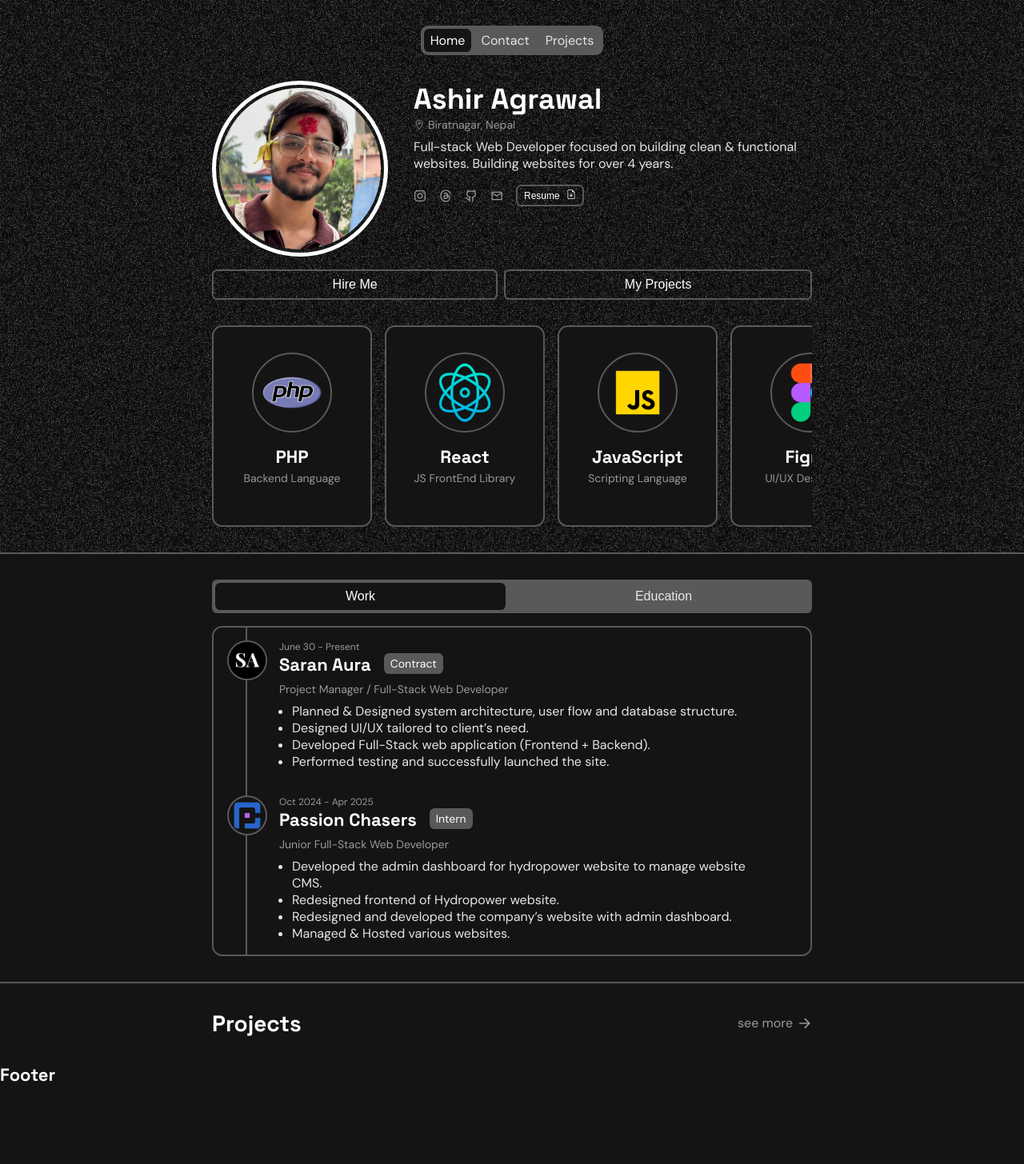
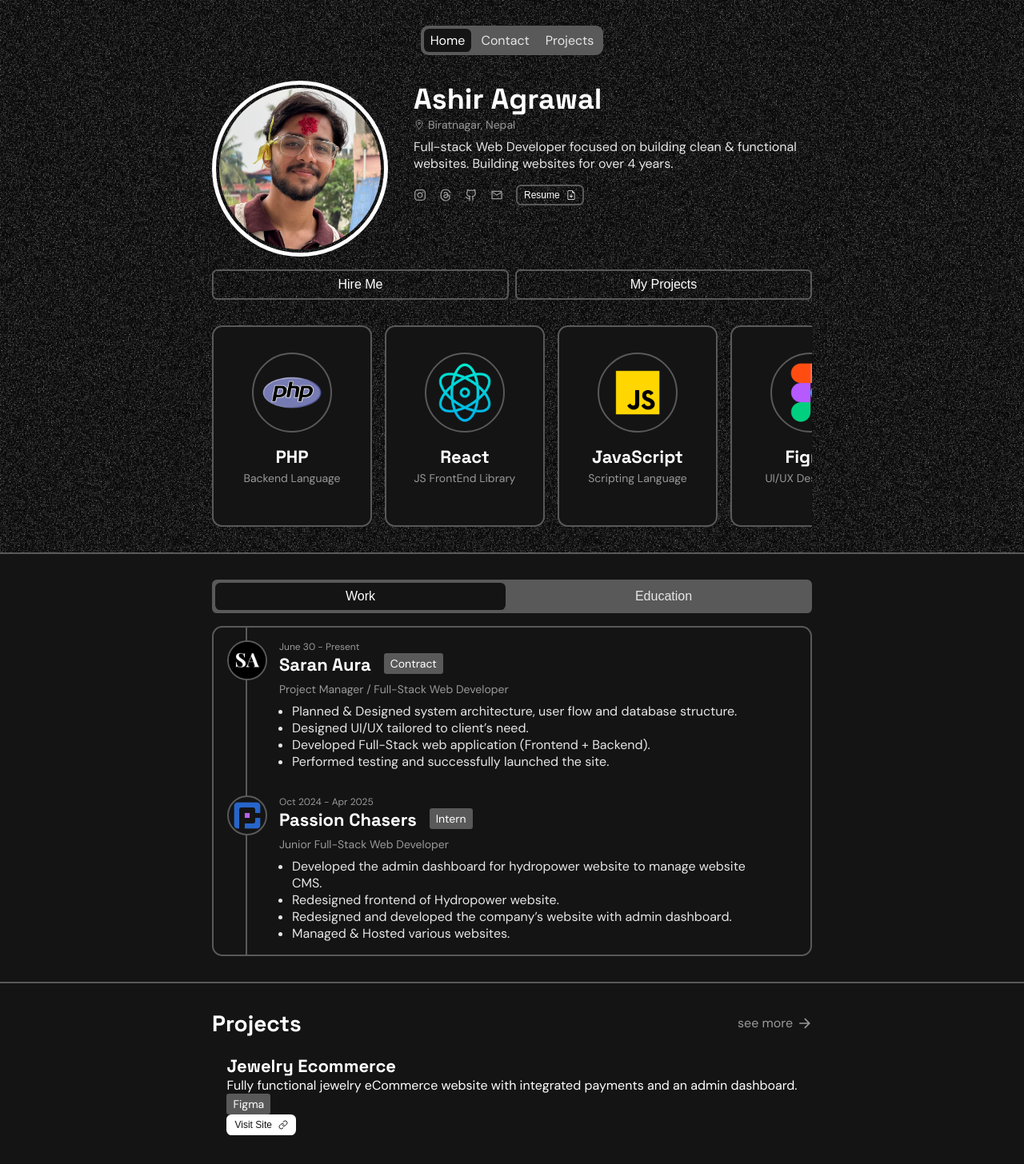
Before and after one commit to AshirAg/ashirs-portfolio, a React (Vite) app in the folder frontend/: page / in a window 1280 px wide. Shown: the top 1456 px of the page at 80% size. Before the commit the page ends 1390 px from the top, so only its background shows below. Built offline with nearby package versions, Linux system fonts and the light colour scheme.

Commit message:
Updated Files - Aug 05, TUE

```diff
--- a/frontend/src/components/micro-components/button/Button.module.css
+++ b/frontend/src/components/micro-components/button/Button.module.css
@@ -1,20 +1,19 @@
-.button_primary{
+button{
     display: flex;
     align-items: center;
     justify-content: center;
+    gap: var(--spacing-md);
+    padding: var(--spacing-md) var(--spacing-lg);
+    border-radius: var(--border-rad-sm);
+    font-size: var(--body-lg);
+    flex: 1;
+}
+.button_primary{
     border: var(--border-width) solid var(--border-primary);
     background-color: var(--bg-primary);
     background-color: transparent;
     color: var(--text-primary);
     cursor: pointer;
-    flex-grow: 3;
-
-
-    /* measuring / testing / passed */
-    padding: var(--spacing-md) var(--spacing-lg);
-    border-radius: var(--border-rad-sm);
-    font-size: var(--body-lg);
-    gap: 0.5rem;
 }
 .button_primary:hover{
     background-color: var(--bg-hover);
@@ -22,19 +21,10 @@
 
 /* ============= secondary button ============= */
 .button_secondary{
-    display: flex;
-    align-items: center;
-    justify-content: center;
     border: var(--border-width) solid var(--accent-primary);
     background-color: var(--accent-primary);
     color: var(--bg-primary);
-    cursor: pointer;
-    flex-grow: 1;
 
-    /* measuring / testing / passed */
-    padding: 0.5rem 1rem;
-    border-radius: 0.4rem;
-    font-size: 14px;
 }
 .button_secondary:hover{
     background-color: var(--accent-hover);
@@ -51,3 +41,8 @@
 .md{
     max-width: fit-content;
 }
+
+span.icon{
+    height: max-content;
+    display: flex;
+}
--- a/frontend/src/components/micro-components/projectCard/ProjectCard.jsx
+++ b/frontend/src/components/micro-components/projectCard/ProjectCard.jsx
@@ -0,0 +1,28 @@
+import styles from "./ProjectCard.module.css";
+import Tag from "../tag/Tag.jsx";
+import Button from "../button/Button.jsx";
+import { LuLink } from "react-icons/lu";
+
+function ProjectCard(){
+    return(
+        <div className={styles.project_card}>
+            <div className={styles.img_section}>
+                <div className={styles.img_container}>
+                    <img src="" alt="" />
+                </div>
+            </div>
+            <div className="info">
+                <h3 className={styles.project_name}>Jewelry Ecommerce</h3>
+                <p className={styles.description}>Fully functional jewelry eCommerce website with integrated payments and an admin dashboard.</p>
+                <div className="stacks">
+                    <Tag>Figma</Tag>
+                </div>
+                <div className={styles.buttons}>
+                    <Button className="button_secondary sm" icon={<LuLink />}>Visit Site</Button>
+                </div>
+            </div>
+        </div>
+    )
+}
+
+export default ProjectCard;
--- a/frontend/src/components/micro-components/tag/Tag.module.css
+++ b/frontend/src/components/micro-components/tag/Tag.module.css
@@ -4,7 +4,7 @@
     background-color: var(--bg-hover);
     width: max-content;
     padding: var(--spacing-sm) var(--spacing-md);
-    border-radius: var(--border-rad-sm);
+    border-radius: var(--border-rad-vsm);
     display: flex;
     justify-content: center;
     align-items: center;
--- a/frontend/src/components/projectsContainer/ProjectsContainer.jsx
+++ b/frontend/src/components/projectsContainer/ProjectsContainer.jsx
@@ -1,8 +1,9 @@
+import ProjectCard from "../micro-components/projectCard/ProjectCard";
 import styles from "./ProjectsContainer.module.css";
 
 function ProjectsContainer(){
     return(
-        <></>
+        <ProjectCard />
     )
 }
 
--- a/frontend/src/index.css
+++ b/frontend/src/index.css
@@ -59,6 +59,7 @@
 }
 *{
     transition: all 150ms ease-in-out;
+    -webkit-tap-highlight-color: transparent;
 }
 body{
     display: flex;
@@ -67,9 +68,6 @@ body{
     font-size: var(--body-lg);
     background-color: var(--bg-primary);
     color: var(--text-primary);
-}
-a, button {
-  -webkit-tap-highlight-color: transparent;
 }
 
 #root{
```
